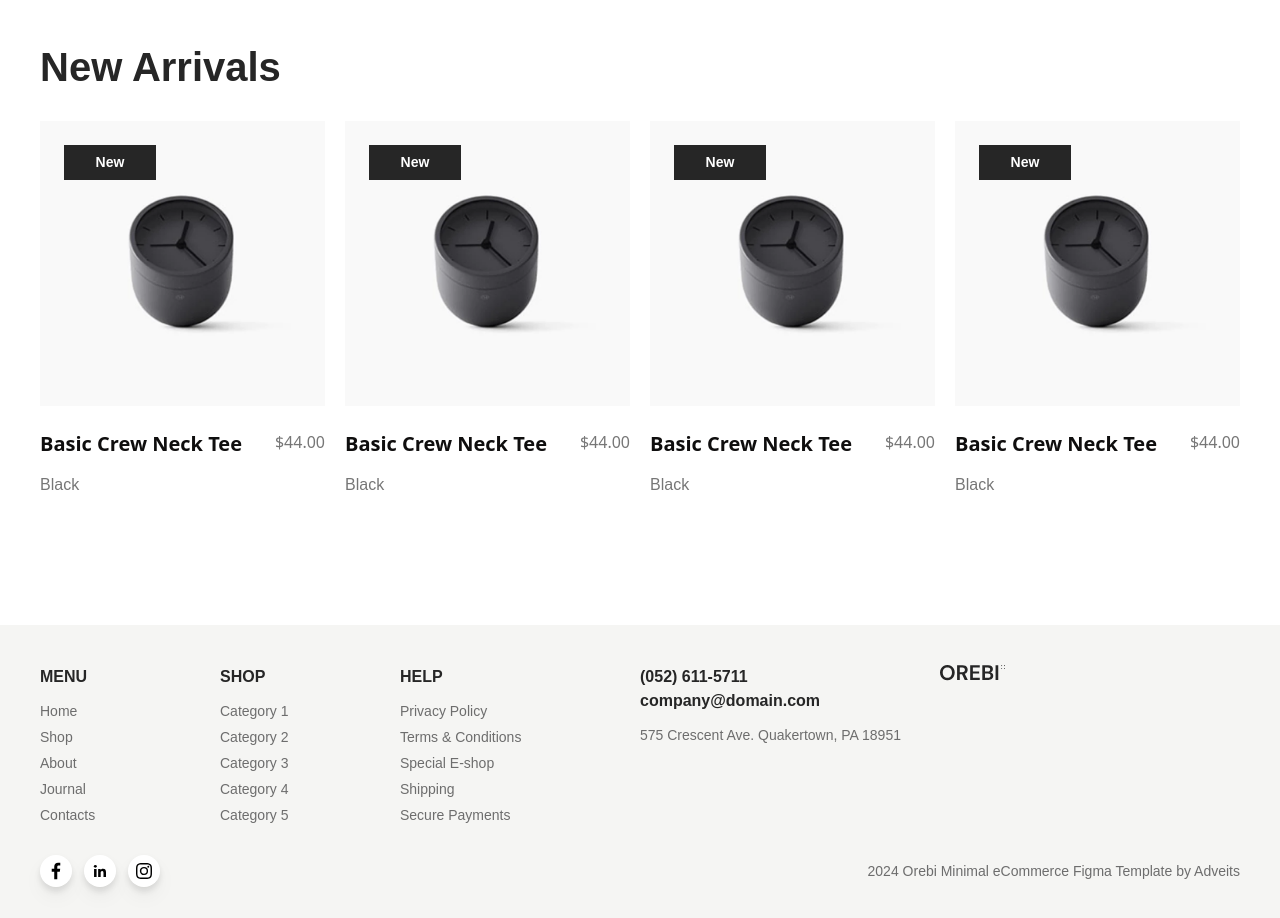
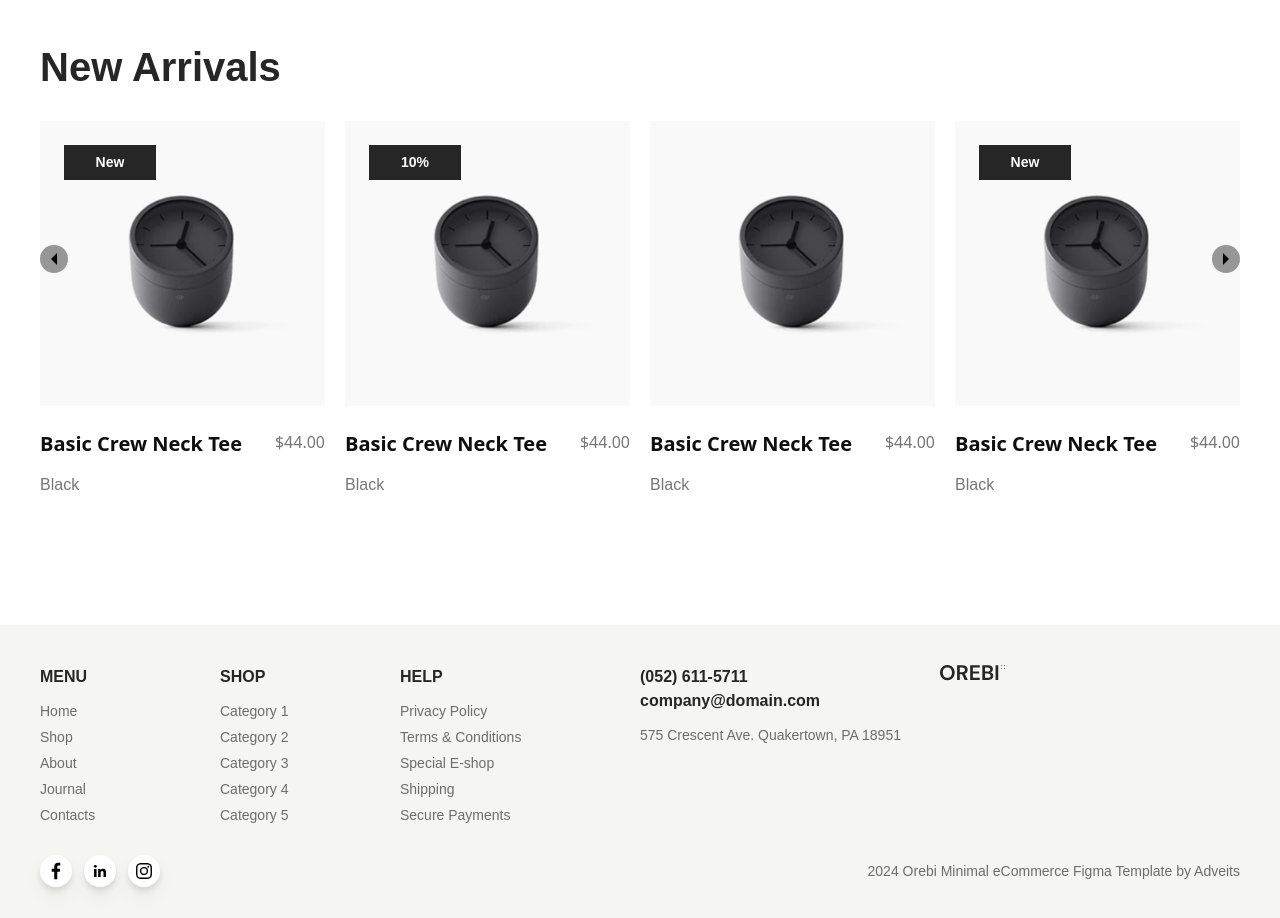
Before and after one commit to akash-khan-dev/orebi-E-commerce-frontend, a React (Vite) app: page / in a window 1280 px wide. Shown: the part 1380-2298 px from the top of the page. Built offline with nearby package versions, Linux system fonts and the light colour scheme.

Commit message:
new arrivals slider button add

```diff
--- a/src/components/pageComponent/Home/NewArrival.jsx
+++ b/src/components/pageComponent/Home/NewArrival.jsx
@@ -4,6 +4,7 @@ import Product from "../../common/Product";
 import NewProductOne from "../../../assets/Images/New-1.png";
 import { Swiper, SwiperSlide } from "swiper/react";
 import "swiper/css";
+import SliderButton from "./SliderButton";
 const NewArrival = () => {
   return (
     <>
@@ -40,23 +41,34 @@ const NewArrival = () => {
                 <Product src={NewProductOne} showBadge={true} badgeTile="New" />
               </SwiperSlide>
               <SwiperSlide>
-                <Product src={NewProductOne} showBadge={true} badgeTile="New" />
+                <Product src={NewProductOne} showBadge={true} badgeTile="10%" />
+              </SwiperSlide>
+              <SwiperSlide>
+                <Product
+                  src={NewProductOne}
+                  showBadge={false}
+                  badgeTile="New"
+                />
               </SwiperSlide>
               <SwiperSlide>
                 <Product src={NewProductOne} showBadge={true} badgeTile="New" />
               </SwiperSlide>
               <SwiperSlide>
-                <Product src={NewProductOne} showBadge={true} badgeTile="New" />
+                <Product
+                  src={NewProductOne}
+                  showBadge={false}
+                  badgeTile="New"
+                />
+              </SwiperSlide>
+              <SwiperSlide>
+                <Product src={NewProductOne} showBadge={true} badgeTile="10%" />
               </SwiperSlide>
               <SwiperSlide>
                 <Product src={NewProductOne} showBadge={true} badgeTile="New" />
               </SwiperSlide>
-              <SwiperSlide>
-                <Product src={NewProductOne} showBadge={true} badgeTile="New" />
-              </SwiperSlide>
-              <SwiperSlide>
-                <Product src={NewProductOne} showBadge={true} badgeTile="New" />
-              </SwiperSlide>
+              <div className="slider-button">
+                <SliderButton />
+              </div>
             </Swiper>
           </div>
         </div>
--- /dev/null
+++ b/src/components/pageComponent/Home/SliderButton.jsx
@@ -0,0 +1,23 @@
+import { useSwiper } from "swiper/react";
+import { GoTriangleRight, GoTriangleLeft } from "react-icons/go";
+
+const SliderButton = () => {
+  const swiper = useSwiper();
+  return (
+    <>
+      <button
+        className="w-7 h-7 flex justify-center items-center rounded-full absolute left-0 top-[33%] z-20 bg-[#979797] "
+        onClick={() => swiper.slidePrev()}
+      >
+        <GoTriangleLeft />
+      </button>
+      <button
+        className="w-7 h-7 flex justify-center items-center rounded-full absolute right-0 top-[33%] z-20 bg-[#979797]"
+        onClick={() => swiper.slideNext()}
+      >
+        <GoTriangleRight />
+      </button>
+    </>
+  );
+};
+export default SliderButton;
```
